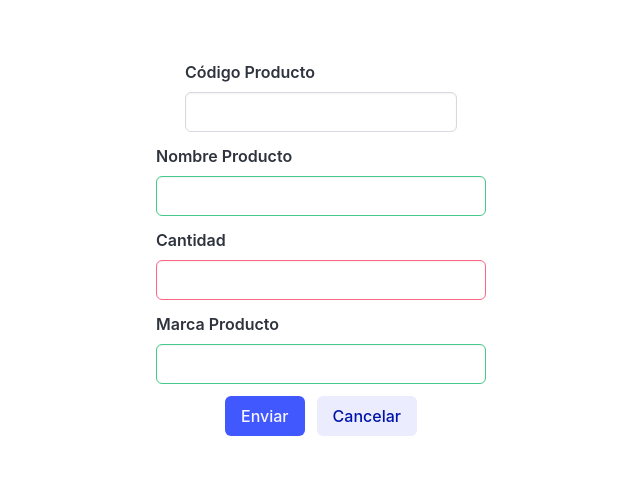
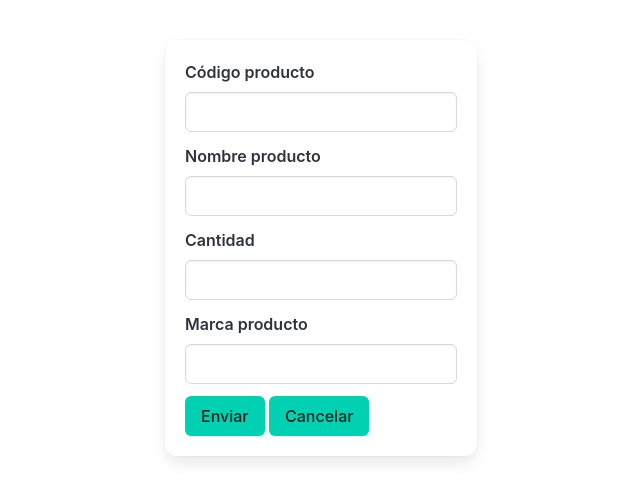
Before and after one commit to mariVH18/programacion_procedimental, a plain HTML site: page Restaurante/Módulos/inventario.html in a window 1280 px wide. Shown: the part 152-652 px from the top of the page, without its empty margins (319-959 px from the left). Drawn offline with nearby package versions, Linux system fonts and the light colour scheme.

Commit message:
modify_module_inventario : Add inputs and style

```diff
--- a/Restaurante/Módulos/inventario.html
+++ b/Restaurante/Módulos/inventario.html
@@ -26,60 +26,37 @@
     <title>Inventario</title>
 </head>
 <body>
+    <form class="box">
   <div class="field">
-  <label class="label">Código Producto</label>
+    <label class="label">Código producto</label>
     <div class="control">
-    <input class="input" type="number">
+      <input class="input" type="number" />
     </div>
   </div>
 
   <div class="field">
-  <label class="label">Nombre Producto</label>
-  <div class="control has-icons-left has-icons-right">
-    <input class="input is-success" type="text">
-    <span class="icon is-small is-left">
-      <i class="fas fa-user"></i>
-    </span>
-    <span class="icon is-small is-right">
-      <i class="fas fa-check"></i>
-    </span>
+    <label class="label">Nombre producto</label>
+    <div class="control">
+      <input class="input" type="text" />
     </div>
   </div>
 
   <div class="field">
     <label class="label">Cantidad</label>
-  <div class="control has-icons-left has-icons-right">
-    <input class="input is-danger" type="number">
-    <span class="icon is-small is-left">
-      <i class="fas fa-envelope"></i>
-    </span>
-    <span class="icon is-small is-right">
-      <i class="fas fa-exclamation-triangle"></i>
-    </span>
+    <div class="control">
+      <input class="input" type="number" />
     </div>
   </div>
 
   <div class="field">
-  <label class="label">Marca Producto</label>
-  <div class="control has-icons-left has-icons-right">
-    <input class="input is-success" type="text">
-    <span class="icon is-small is-left">
-      <i class="fas fa-user"></i>
-    </span>
-    <span class="icon is-small is-right">
-      <i class="fas fa-check"></i>
-    </span>
+    <label class="label">Marca producto</label>
+    <div class="control">
+      <input class="input" type="text" />
     </div>
   </div>
 
-
-<div class="field is-grouped">
-  <div class="control">
-    <button class="button is-link">Enviar</button>
-  </div>
-  <div class="control">
-    <button class="button is-link is-light">Cancelar</button>
-  </div>
-</div>
+  <button class="button is-primary">Enviar</button>
+   <button class="button is-primary">Cancelar</button>
+</form>
 </body>
 </html>
```
Lines whose indentation alone changed are shown as unchanged.
